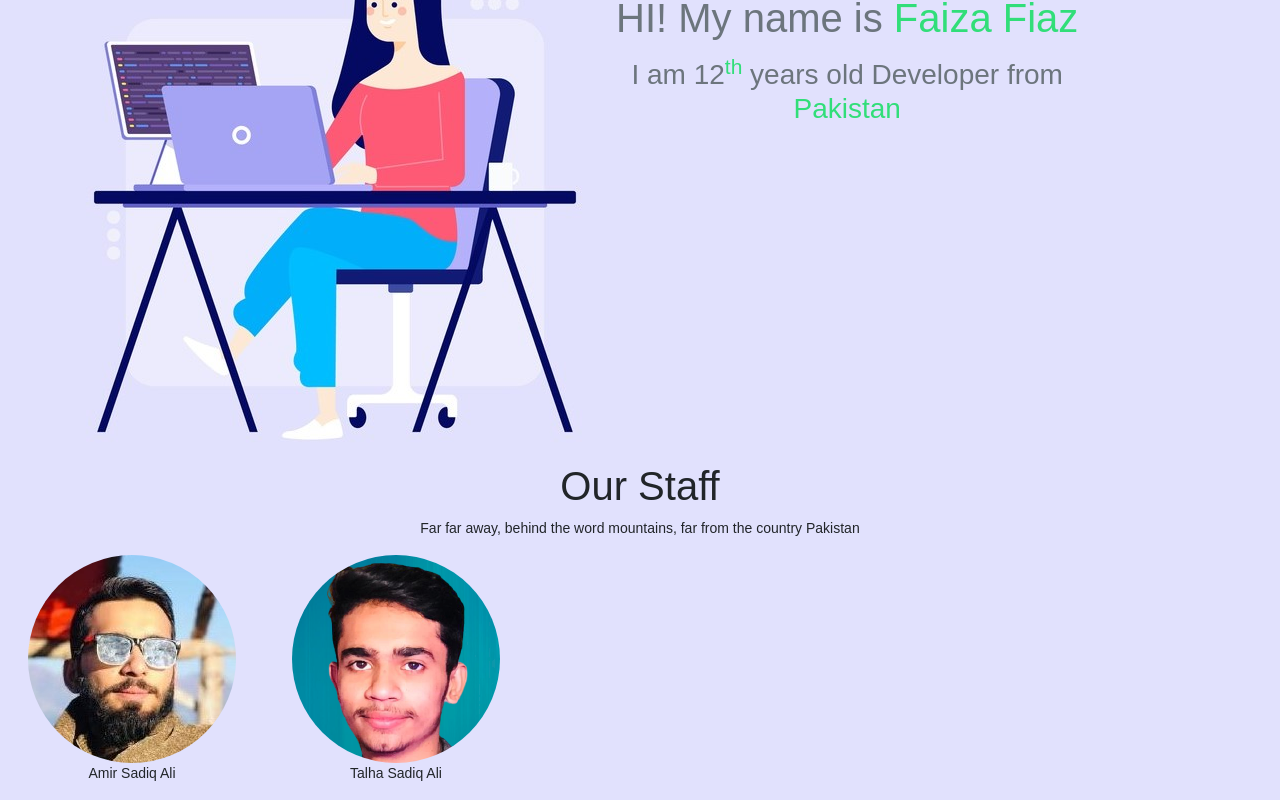
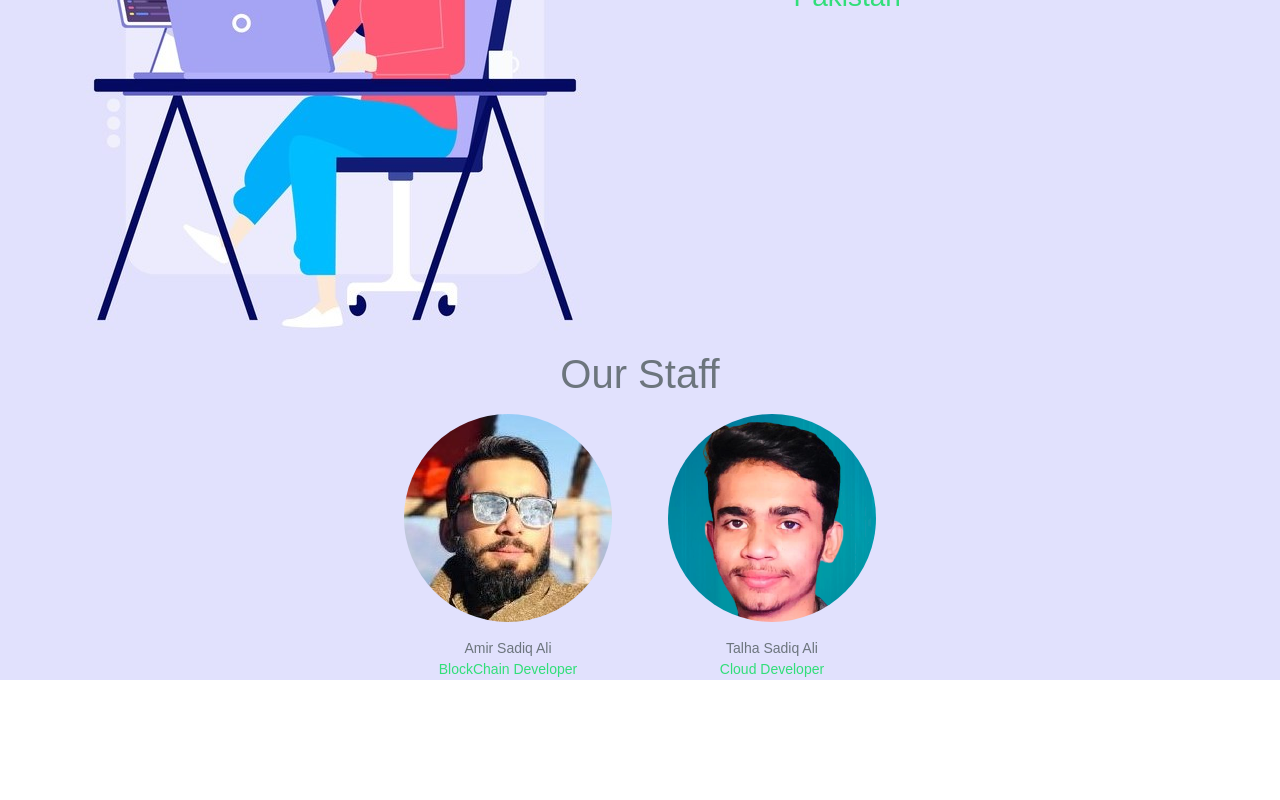
Before and after one commit to faiza203/Portfolio, a React (Create React App) app: page / in a window 1280 px wide. Shown: the part 742-1542 px from the top of the page. After the commit the page ends 1422 px from the top, so only its background shows below. Built offline with nearby package versions, Linux system fonts and the light colour scheme.

Commit message:
Complete About Page

```diff
--- a/src/components/Staff.js
+++ b/src/components/Staff.js
@@ -3,21 +3,19 @@ import "./css/staff.css";
 
 const Staff = () => {
   return (
-    <div>
-      <h1>Our Staff</h1>
-      <p>
-        Far far away, behind the word mountains, far from the country Pakistan
-      </p>
+    <div className="staff">
+      <h1 className="h1 text-muted mb-3">Our Staff</h1>
       <div className="staffDetail">
         <div>
           <div className="amirImage backgroundImgDiv"></div>
-          <p>Amir Sadiq Ali</p>
+          <p className="text-muted mt-3">Amir Sadiq Ali</p>
+          <p className=" parrot">BlockChain Developer</p>
         </div>
         <div>
-        <div className="talhaImage backgroundImgDiv"></div>
-        <p>Talha Sadiq Ali</p>
+          <div className="talhaImage backgroundImgDiv"></div>
+          <p className="text-muted mt-3">Talha Sadiq Ali</p>
+          <p className="parrot">Cloud Developer</p>
         </div>
-        <div></div>
       </div>
     </div>
   );
--- a/src/components/css/staff.css
+++ b/src/components/css/staff.css
@@ -1,3 +1,10 @@
+.staffDetail{
+  justify-content: center;
+}
+
+p{
+  margin-bottom: 0;
+}
 
 .amirImage {
   background-image: url("../staffImages/AmirAli.jpg");
```
